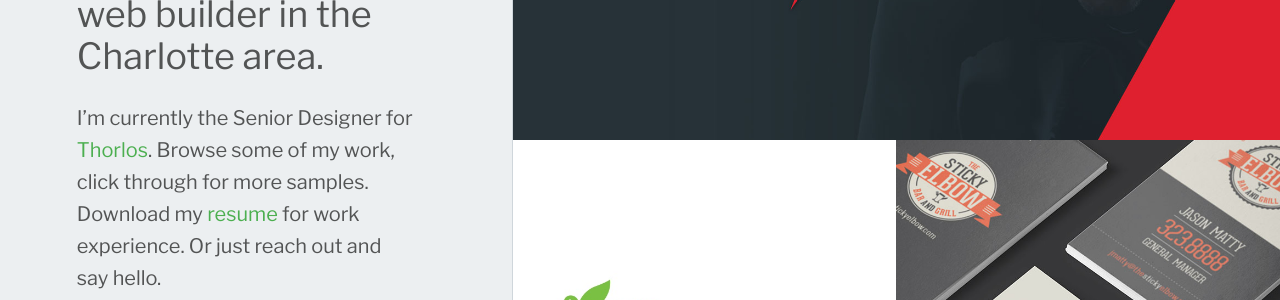
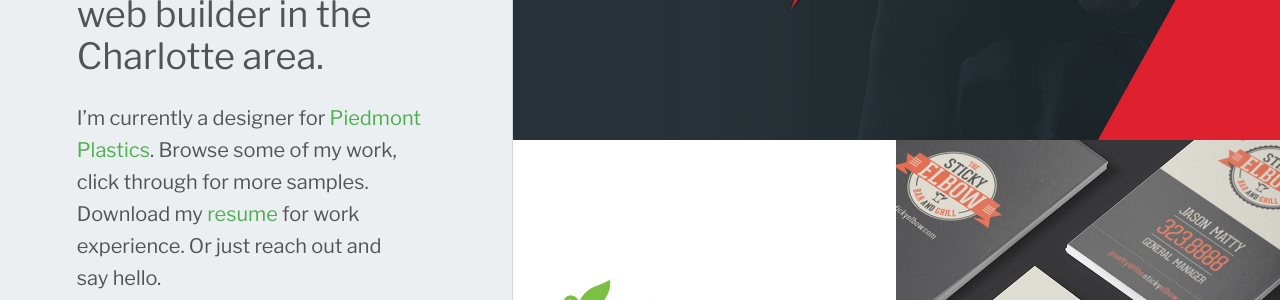
Before and after one commit to hdc/portfolio, a Jekyll site: the page built from index.html, in a window 1280 px wide. Shown: the part 244-544 px from the top of the page. Built offline with Jekyll 4.4.1, drawn with Linux system fonts in a browser that asks for light colours.

Commit message:
Updated Config

```diff
--- a/_config.yml
+++ b/_config.yml
@@ -58,7 +58,7 @@
   style: compressed
 site-logo: "/uploads/logo.png"
 about-headline: 'I''m a designer and web builder in the Charlotte area. '
-intro-text: 'I''m currently the Senior Designer for [Thorlos](https://www.thorlo.com).
+intro-text: 'I''m currently a designer for [Piedmont Plastics](https://www.piedmontplastics.com).
   Browse some of my work, click through for more samples. Download my [resume](https://www.dropbox.com/s/zq7mgp64oa5z7ae/JoshHamilton-resume.pdf?dl=0)
   for work experience. Or just reach out and say&nbsp;hello. '
 ga-code: UA-88489181-1
```
